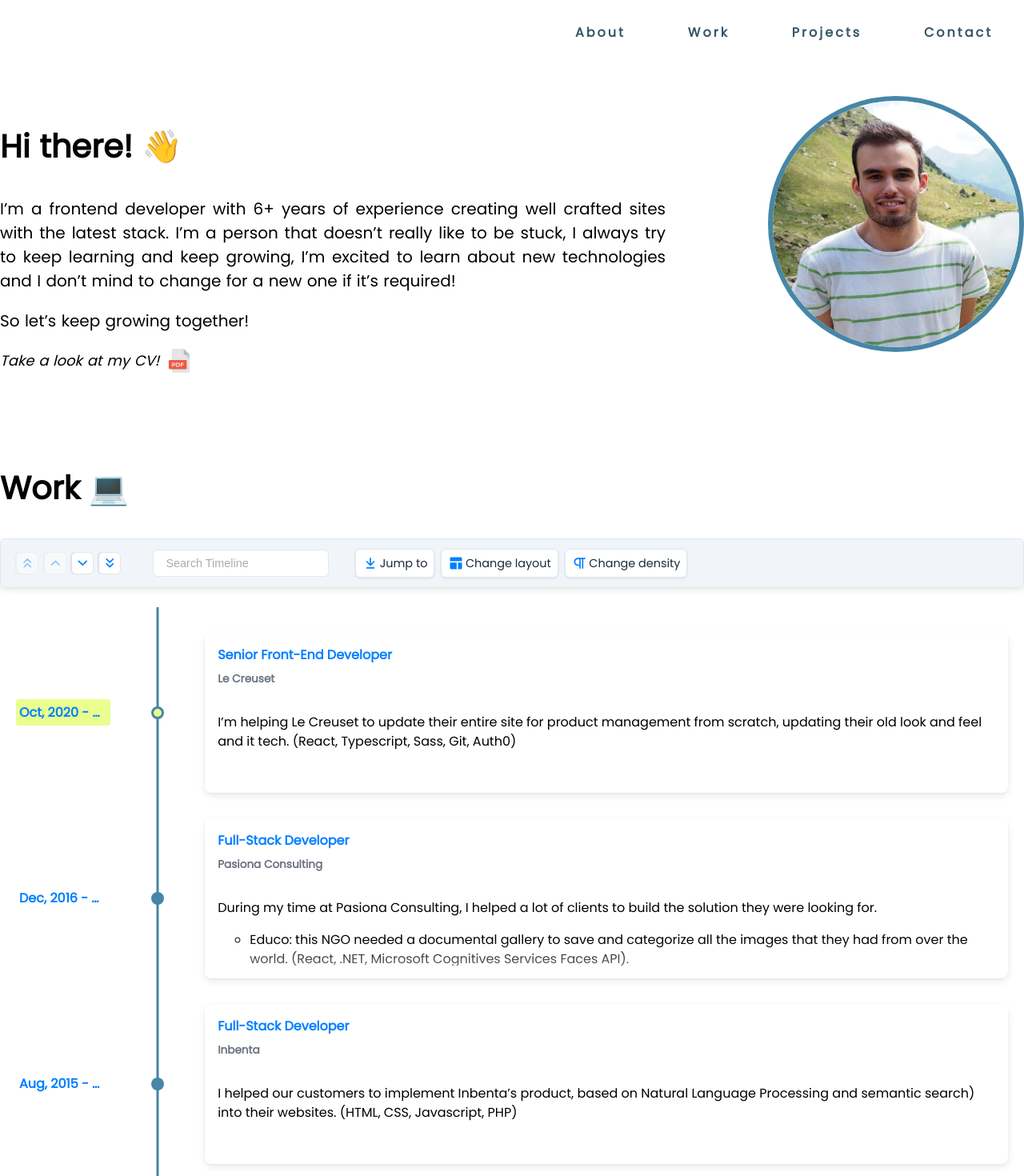
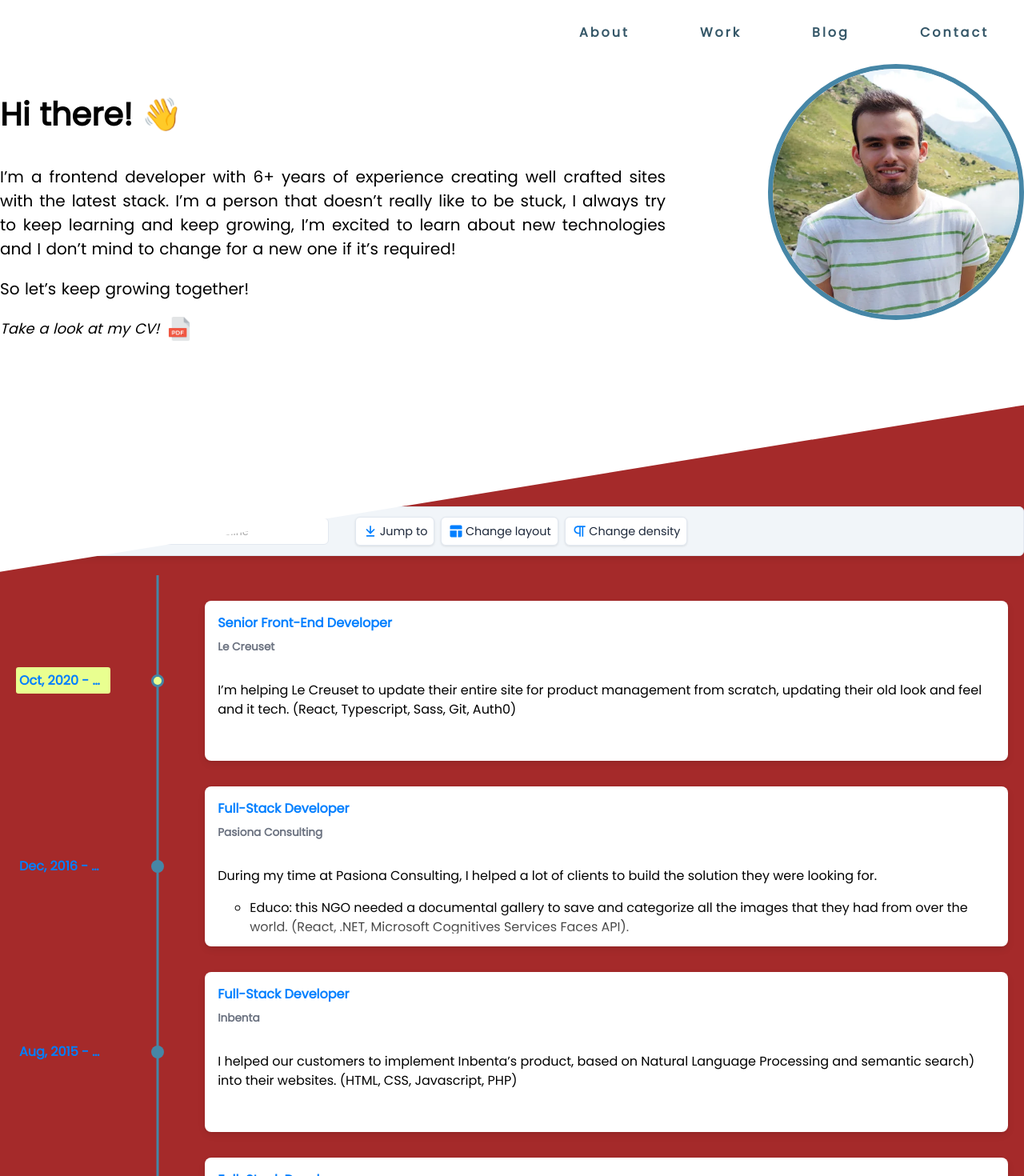
Before and after one commit to Arkalex/arkalex.dev, a Next.js app: page / in a window 1280 px wide. Shown: the top 1470 px of the page at 80% size. Built offline with nearby package versions, Linux system fonts and the light colour scheme.

Commit message:
Blog link

```diff
--- a/components/NavBar/index.js
+++ b/components/NavBar/index.js
@@ -6,6 +6,9 @@ export default function NavBar () {
     const [navActive, setNavActive] = useState(false);
 
     const handleClick = () => {
+        setNavActive(!navActive);
+    }
+    const handleClickLink = () => {
         setNavActive(!navActive);
     }
     const scrollTop = () => {
@@ -32,9 +35,9 @@ export default function NavBar () {
                 <li>
                     <a onClick={scrollTop} href='#'>About</a>
                 </li>
-                <li><a onClick={handleClick} href='#work'>Work</a></li>
-                <li><a onClick={handleClick} href='#projects'>Projects</a></li>
-                <li><a onClick={handleClick} href='#contact'>Contact</a></li>
+                <li><a onClick={handleClickLink} href='#work'>Work</a></li>
+                <li><a onClick={handleClickLink} href='https://blog.arkalex.dev'>Blog</a></li>
+                <li><a onClick={handleClickLink} href='#contact'>Contact</a></li>
             </ul>
         </nav>
     );
--- a/components/NavBar/style.module.css
+++ b/components/NavBar/style.module.css
@@ -1,6 +1,9 @@
 .navbar {
     width: 100%;
     height: 10vh;
+    position: fixed;
+    z-index: 10;
+    background: #fff;
 }
 
 .navlinks {
--- a/styles/Home.module.css
+++ b/styles/Home.module.css
@@ -4,7 +4,7 @@
   display: flex;
   flex-direction: column;
   justify-content: start;
-  padding-top: 5vh;
+  padding-top: 10vh;
 }
 
 @media (min-width: 640px){
--- a/styles/globals.css
+++ b/styles/globals.css
@@ -47,6 +47,11 @@ section{
   padding-bottom: 5rem;
 }
 
+section:nth-child(even) {
+  clip-path: polygon(0% 14%, 100% 0px, 100% 84%, 0px 100%);
+  background-color: brown;
+}
+
 section section {
   padding-bottom: 0;
 }
```
